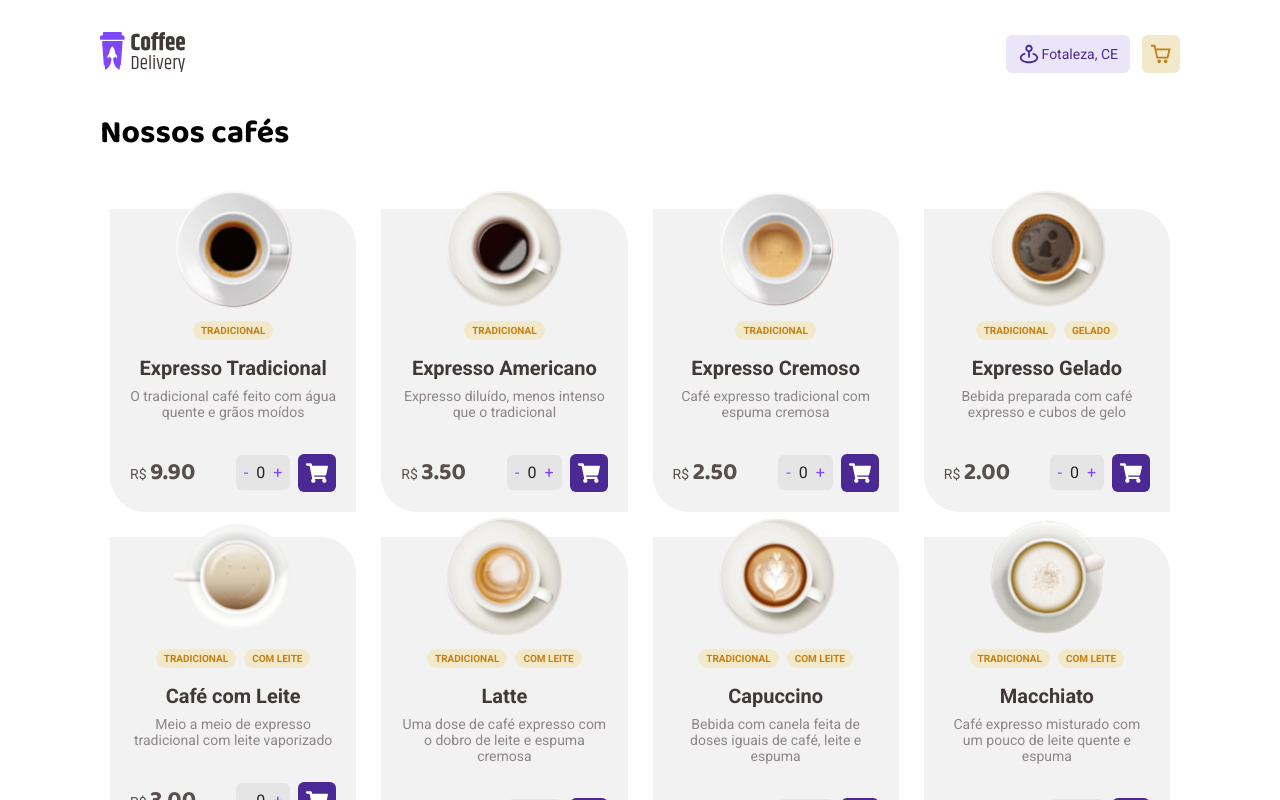
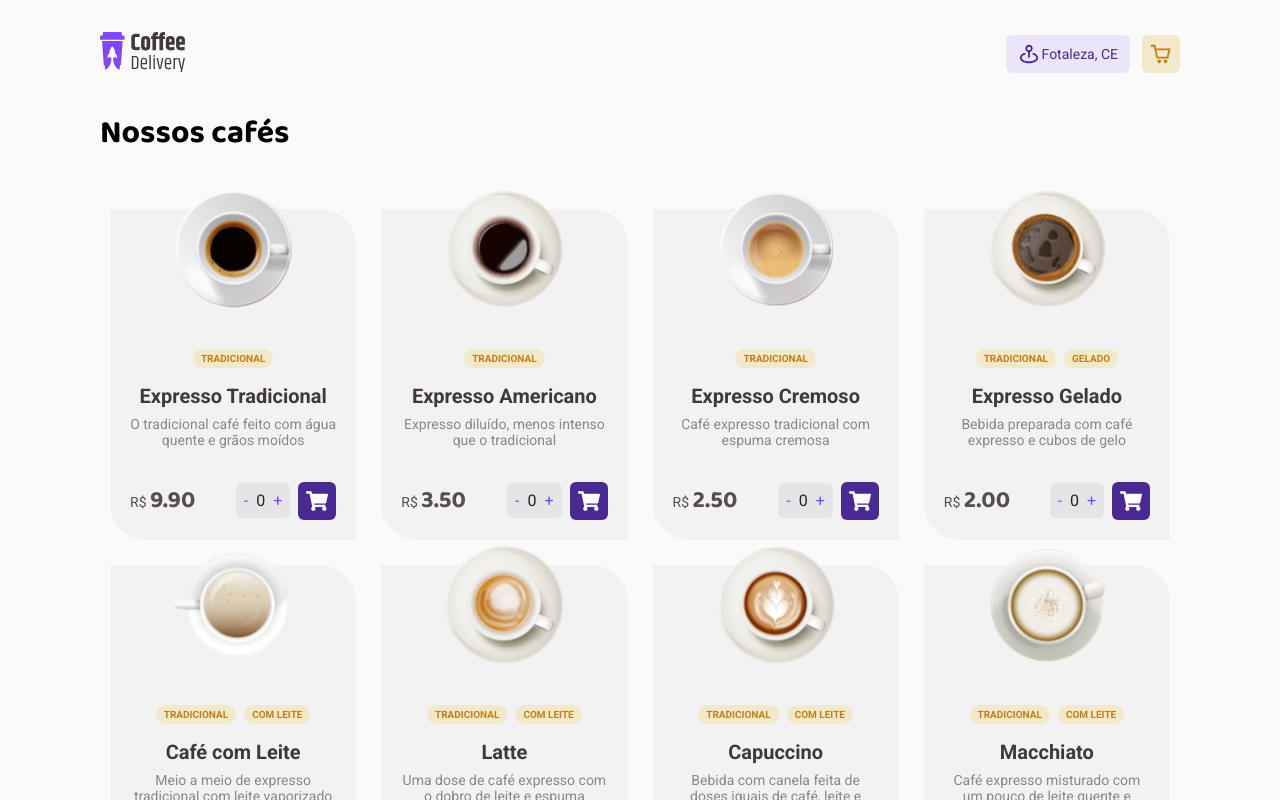
Before and after one commit to luc4sgr/coffe-delivery, a React (Vite) app: page / in a window 1280 px wide. Shown: the top 800 px of the page. Built offline with nearby package versions, Linux system fonts and the light colour scheme.

Commit message:
Feat:Apenas botões do formulario com estilpo diferente

```diff
--- a/src/components/cart/FormCart/index.tsx
+++ b/src/components/cart/FormCart/index.tsx
@@ -129,7 +129,7 @@ export function FormCart() {
 
                 <FormSection>
                     <SubSectionTitle>
-                        <BiCreditCard color="#8047F8" />
+                        <BiCreditCard color="#8047F8" style={{color:"#8047F8"}} />
                         Pagamento
                     </SubSectionTitle>
                     <SectionSubtitle>O pagamento é feito na entrega. Escolha a forma que deseja pagar</SectionSubtitle>
--- a/src/components/cart/FormCart/styles.ts
+++ b/src/components/cart/FormCart/styles.ts
@@ -23,6 +23,12 @@ export const FormSection = styled.div`
   margin-bottom: 12px;
   border-top-right-radius:36px;
   border-bottom-left-radius:36px;
+
+  :focus {
+    outline: none;
+    box-shadow: 0 0 0 2px ${(props) => props.theme['purple']};
+    background-color: ${(props) => props.theme['purple-light']};
+  }
 `
 
 export const SectionTitle = styled.h2`
--- a/src/pages/Home/styles.ts
+++ b/src/pages/Home/styles.ts
@@ -5,4 +5,8 @@ export const Container = styled.div`
         font-family: 'Baloo 2', sans-serif;
         margin-bottom: 2.5rem;
     }
+    img {
+        width: 100%;
+        margin-bottom: 2.5rem;
+    }
 `
--- a/src/styles/global.ts
+++ b/src/styles/global.ts
@@ -7,14 +7,8 @@ export const GlobalStyle = createGlobalStyle`
     box-sizing: border-box;
   }
 
-  :focus {
-    outline: none;
-    box-shadow: 0 0 0 2px ${(props) => props.theme['green-500']};
-  }
-
   body {
-    background: ${(props) => props.theme['gray-900']};
-    color: ${(props) => props.theme['gray-300']};
+    background-color: ${props => props.theme['base-background']};
     -webkit-font-smoothing: antialiased;
   }
 
```
